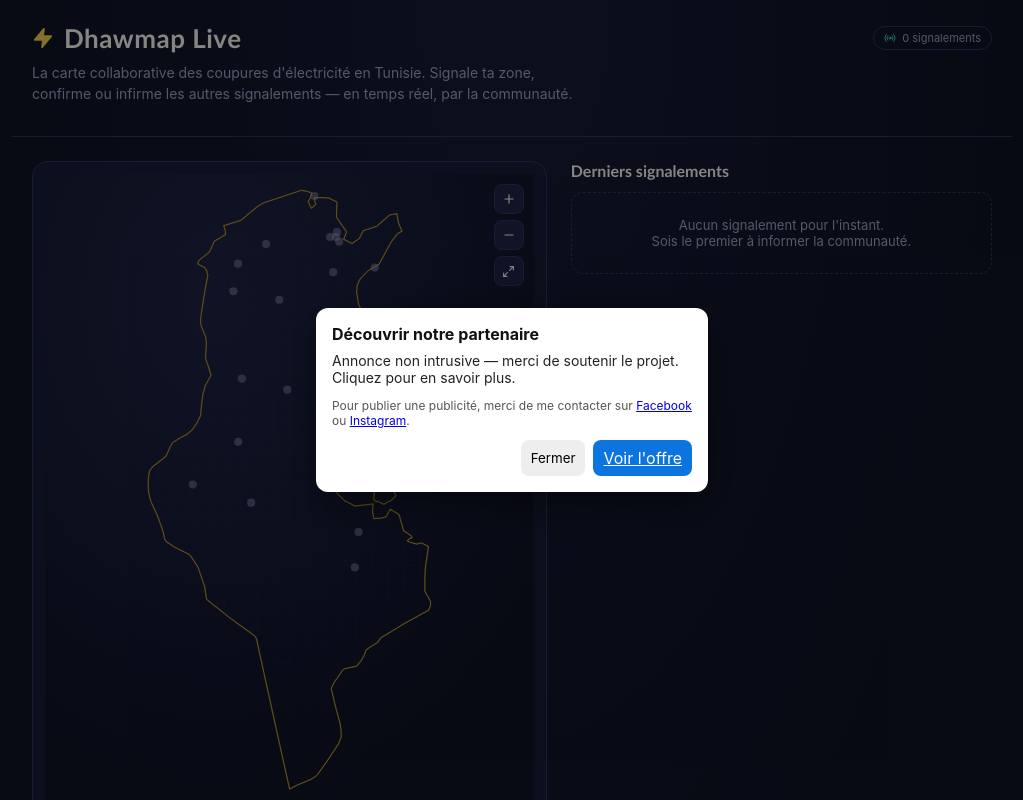
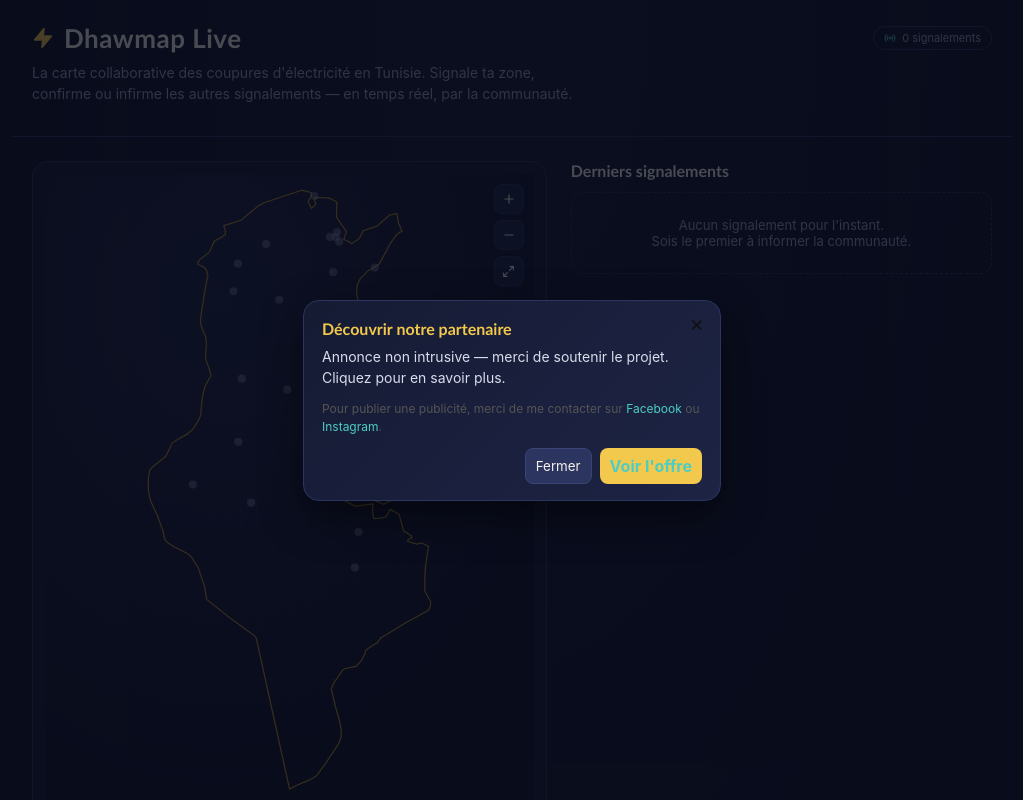
Before and after one commit to belzebuthTN/dhawmap, a React (Vite) app: page / in a window 1280 px wide. Shown: the top 800 px of the page, without its empty margins (128-1151 px from the left). Built offline with nearby package versions, Linux system fonts and the light colour scheme.

Commit message:
Align ad popup styling with site theme

```diff
--- a/src/styles.css
+++ b/src/styles.css
@@ -3,16 +3,17 @@ html,body,#root{height:100%;margin:0;padding:0;background:#0E1224;color:#F2F1EA;
 button,select,textarea,input{font-family:inherit}
 
 /* Ad styles */
-.ad-popup-backdrop{position:fixed;inset:0;background:rgba(0,0,0,0.45);display:flex;align-items:center;justify-content:center;z-index:1200}
-.ad-popup{background:#fff;color:#111;border-radius:12px;padding:16px;max-width:360px;width:90%;box-shadow:0 12px 40px rgba(0,0,0,0.45);font-family:Inter,system-ui,sans-serif}
-.ad-popup h3{margin:0 0 8px;font-size:16px}
-.ad-popup p{margin:0 0 12px;font-size:14px;color:#222}
-.ad-popup .ad-actions{display:flex;gap:8px;justify-content:flex-end}
-.ad-close{background:#eee;border:none;padding:8px 10px;border-radius:8px;cursor:pointer}
-.ad-cta{background:#0b74de;color:#fff;border:none;padding:8px 10px;border-radius:8px;cursor:pointer}
+.ad-popup-backdrop{position:fixed;inset:0;background:rgba(7,11,24,0.72);display:flex;align-items:center;justify-content:center;z-index:1200;padding:16px}
+.ad-popup{position:relative;background:linear-gradient(135deg,#161B34 0%,#1D2444 100%);color:#F2F1EA;border:1px solid #2C3560;border-radius:16px;padding:18px 18px 16px;max-width:380px;width:100%;box-shadow:0 16px 44px rgba(0,0,0,0.45);font-family:Inter,system-ui,sans-serif}
+.ad-popup h3{margin:0 0 8px;font-size:16px;color:#F2C94C;font-family:'Trebuchet MS','Century Gothic',ui-sans-serif,sans-serif}
+.ad-popup p{margin:0 0 12px;font-size:14px;color:#D9DCEB;line-height:1.5}
+.ad-popup a{color:#4ECDC4;text-decoration:none}
+.ad-popup .ad-actions{display:flex;gap:8px;justify-content:flex-end;margin-top:10px}
+.ad-close{background:#2C3560;border:1px solid #3A4477;color:#F2F1EA;padding:8px 10px;border-radius:8px;cursor:pointer}
+.ad-cta{background:#F2C94C;color:#1B1503;border:none;padding:8px 10px;border-radius:8px;cursor:pointer;text-decoration:none;font-weight:700}
 
 /* Small mobile ad: occupies ~1/4 of phone screen height, small and dismissible */
-.ad-mini{position:fixed;right:12px;bottom:12px;background:#fff;color:#111;border-radius:10px;padding:10px;box-shadow:0 8px 24px rgba(0,0,0,0.28);z-index:1100;display:flex;flex-direction:column;align-items:flex-start;gap:8px}
+.ad-mini{position:fixed;right:12px;bottom:12px;background:linear-gradient(135deg,#161B34 0%,#1D2444 100%);color:#F2F1EA;border:1px solid #2C3560;border-radius:12px;padding:10px;box-shadow:0 8px 24px rgba(0,0,0,0.28);z-index:1100;display:flex;flex-direction:column;align-items:flex-start;gap:8px;max-width:200px}
 @media (max-width:768px){
   .ad-mini{width:42vw;height:24vh;min-width:140px;min-height:120px}
 }
```
